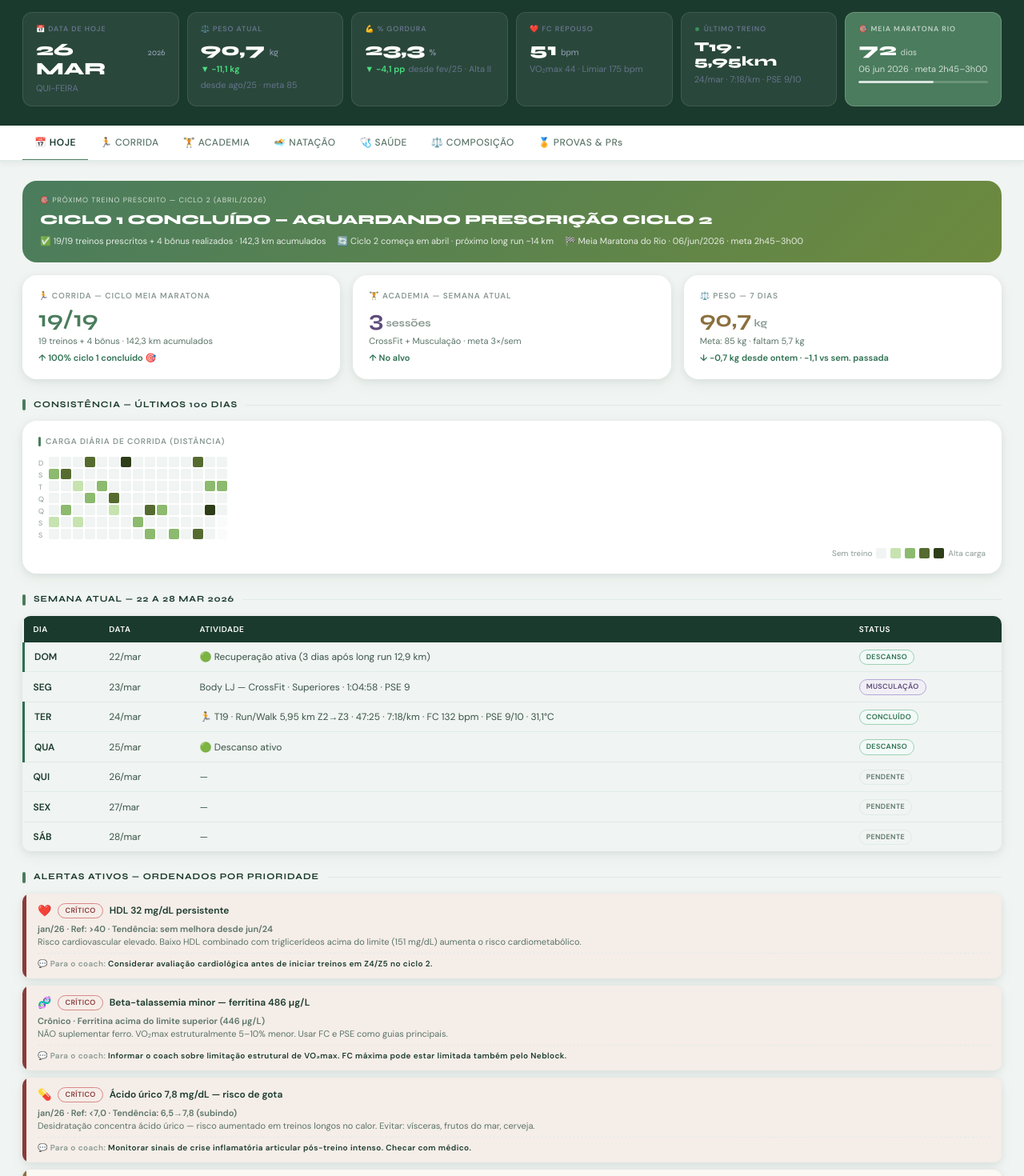
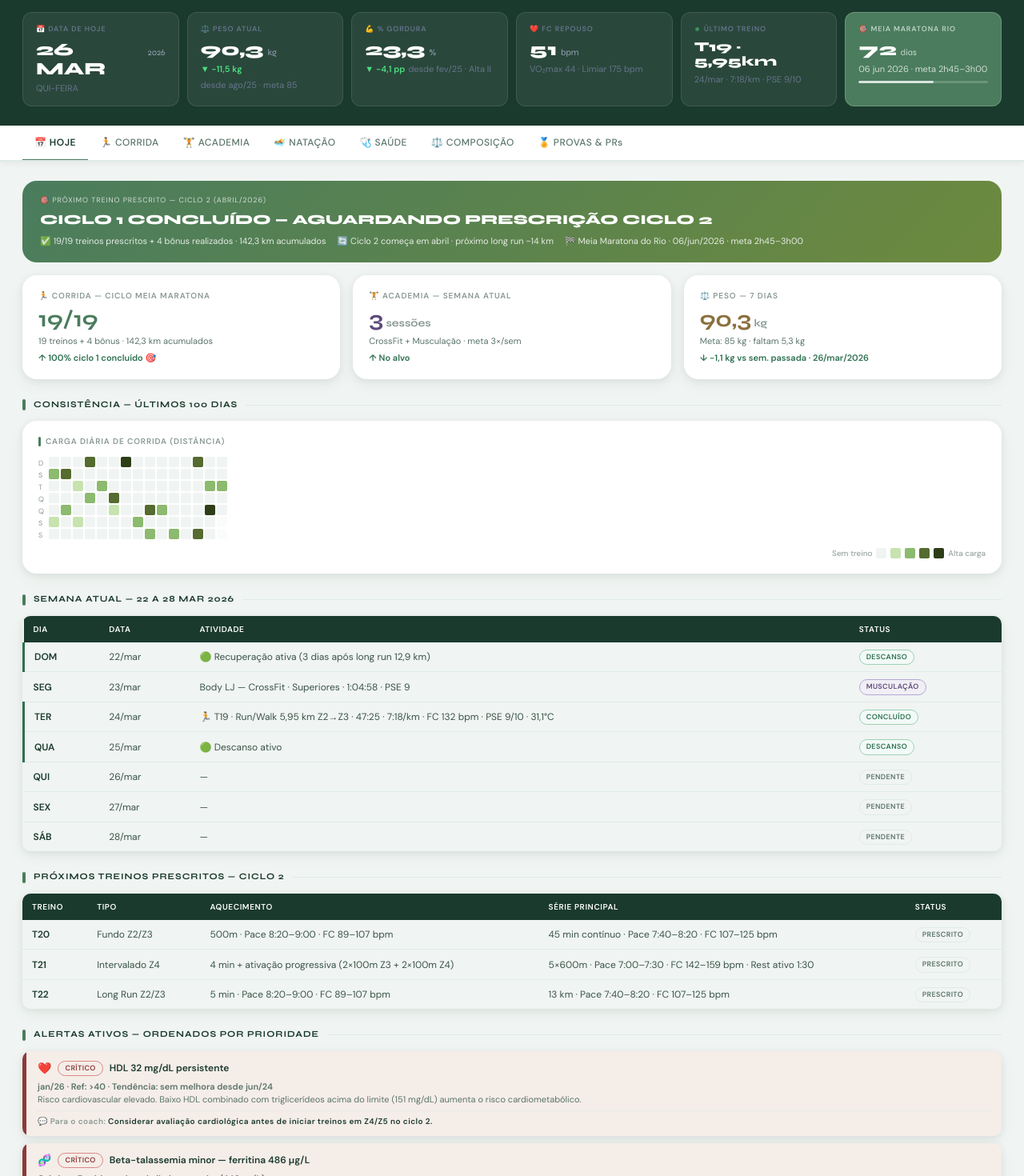
Before and after one commit to joaomarcos1710/dashboard-saude, a plain HTML site: page joao_marcos_dashboard_v8.html in a window 1280 px wide. Shown: the part 77-1547 px from the top of the page at 80% size. Drawn offline with nearby package versions, Linux system fonts and the light colour scheme.

Commit message:
data(26mar): peso 90.3kg + treinos T20/T21/T22 ciclo 2
- Peso atualizado: 90.7 → 90.3 kg (26/mar/2026)
- Delta acumulado: −11,5 kg desde ago/25
- Progresso perda de peso: 66% → 69% (11,5/16,8 kg)
- Gráfico histórico mar/26 atualizado
- Seção "Próximos Treinos Ciclo 2" adicionada (T20, T21, T22)

Co-Authored-By: Claude Sonnet 4.6 <noreply@anthropic.com>

```diff
--- a/joao_marcos_dashboard_v8.html
+++ b/joao_marcos_dashboard_v8.html
@@ -289,8 +289,8 @@ details[open] summary::before{transform:rotate(90deg)}
     </div>
     <div class="hero-card">
       <div class="hg-label">⚖️ PESO ATUAL</div>
-      <div class="hg-value">90,7<span class="hg-unit">kg</span></div>
-      <div class="hg-sub"><span class="hg-delta-ok">▼ −11,1 kg</span> desde ago/25 · meta 85</div>
+      <div class="hg-value">90,3<span class="hg-unit">kg</span></div>
+      <div class="hg-sub"><span class="hg-delta-ok">▼ −11,5 kg</span> desde ago/25 · meta 85</div>
     </div>
     <div class="hero-card">
       <div class="hg-label">💪 % GORDURA</div>
@@ -355,9 +355,9 @@ details[open] summary::before{transform:rotate(90deg)}
     </div>
     <div class="card">
       <div class="card-label">⚖️ Peso — 7 dias</div>
-      <div class="card-value warn-c">90,7<span style="font-size:13px;color:var(--text-l)"> kg</span></div>
-      <div class="card-sub">Meta: 85 kg · faltam 5,7 kg</div>
-      <div class="card-delta trend-up">↓ −0,7 kg desde ontem · −1,1 vs sem. passada</div>
+      <div class="card-value warn-c">90,3<span style="font-size:13px;color:var(--text-l)"> kg</span></div>
+      <div class="card-sub">Meta: 85 kg · faltam 5,3 kg</div>
+      <div class="card-delta trend-up">↓ −1,1 kg vs sem. passada · 26/mar/2026</div>
     </div>
   </div>
 
@@ -392,6 +392,18 @@ details[open] summary::before{transform:rotate(90deg)}
     </table>
   </div>
 
+  <div class="section-title">PRÓXIMOS TREINOS PRESCRITOS — CICLO 2</div>
+  <div class="tbl-wrap">
+    <table>
+      <thead><tr><th>TREINO</th><th>TIPO</th><th>AQUECIMENTO</th><th>SÉRIE PRINCIPAL</th><th>STATUS</th></tr></thead>
+      <tbody>
+        <tr><td class="td-h">T20</td><td>Fundo Z2/Z3</td><td>500m · Pace 8:20–9:00 · FC 89–107 bpm</td><td>45 min contínuo · Pace 7:40–8:20 · FC 107–125 bpm</td><td><span class="badge b-gray">PRESCRITO</span></td></tr>
+        <tr><td class="td-h">T21</td><td>Intervalado Z4</td><td>4 min + ativação progressiva (2×100m Z3 + 2×100m Z4)</td><td>5×600m · Pace 7:00–7:30 · FC 142–159 bpm · Rest ativo 1:30</td><td><span class="badge b-gray">PRESCRITO</span></td></tr>
+        <tr><td class="td-h">T22</td><td>Long Run Z2/Z3</td><td>5 min · Pace 8:20–9:00 · FC 89–107 bpm</td><td>13 km · Pace 7:40–8:20 · FC 107–125 bpm</td><td><span class="badge b-gray">PRESCRITO</span></td></tr>
+      </tbody>
+    </table>
+  </div>
+
   <div class="section-title">ALERTAS ATIVOS — ORDENADOS POR PRIORIDADE</div>
   <div id="alertasContainer"></div>
 
@@ -412,7 +424,7 @@ details[open] summary::before{transform:rotate(90deg)}
       <div class="card-label">Progressão atual</div>
       <div style="margin-top:10px">
         <div class="prog-row"><div class="prog-label"><span>Long run (12,9/21,1 km)</span><span>61%</span></div><div class="prog-track"><div class="prog-fill pf-warn" style="width:61%"></div></div></div>
-        <div class="prog-row"><div class="prog-label"><span>Perda de peso (11,1/16,8 kg)</span><span>66%</span></div><div class="prog-track"><div class="prog-fill pf-warn" style="width:66%"></div></div></div>
+        <div class="prog-row"><div class="prog-label"><span>Perda de peso (11,5/16,8 kg)</span><span>69%</span></div><div class="prog-track"><div class="prog-fill pf-warn" style="width:69%"></div></div></div>
         <div class="prog-row"><div class="prog-label"><span>Ciclo 1 (19/19 concluídos)</span><span>100% ✅</span></div><div class="prog-track"><div class="prog-fill pf-ok" style="width:100%"></div></div></div>
         <div class="prog-row"><div class="prog-label"><span>Cadência (134/165 ppm)</span><span>81%</span></div><div class="prog-track"><div class="prog-fill pf-warn" style="width:81%"></div></div></div>
         <div class="prog-row"><div class="prog-label"><span>Período até a prova</span><span id="pctProva">—</span></div><div class="prog-track"><div class="prog-fill pf-crit" id="barProva" style="width:0%"></div></div></div>
@@ -1057,7 +1069,7 @@ new Chart(document.getElementById('chartTiros'),{type:'bar',data:{labels:tiros.m
 
 new Chart(document.getElementById('chartCorrelacao'),{type:'scatter',data:{datasets:[{label:'Dados reais',data:[{x:6,y:140,id:'T7'},{x:8,y:133,id:'T4'},{x:7,y:129,id:'T12'}],backgroundColor:OLIVE+'cc',pointRadius:8,pointHoverRadius:10}]},options:{responsive:true,maintainAspectRatio:false,plugins:{legend:{labels:{font:{size:10}}},tooltip:{callbacks:{label:ctx=>`${ctx.raw.id||''}: PSE academia D-1: ${ctx.raw.x||'?'} · FC corrida: ${ctx.raw.y} bpm`}}},scales:{x:{min:0,max:10,title:{display:true,text:'PSE academia dia anterior'}},y:{min:100,max:175,title:{display:true,text:'FC média corrida (bpm)'}}}}});
 
-new Chart(document.getElementById('chartPeso'),{type:'line',data:{labels:['ago/25','set/25','out/25','nov/25','dez/25','jan/26','fev/26','mar/26'],datasets:[{label:'Peso',data:[101.8,103.5,102.5,100.1,98.2,96.6,94.2,90.7],borderColor:NAVY,backgroundColor:NAVY+'11',fill:true,tension:0.3,pointRadius:5},{label:'Meta 85kg',data:[85,85,85,85,85,85,85,85],borderColor:OK,borderDash:[5,3],pointRadius:0}]},options:{responsive:true,maintainAspectRatio:false,plugins:{legend:{labels:{font:{size:10}}}},scales:{y:{min:80,max:110,ticks:{callback:v=>v+'kg'}}}}});
+new Chart(document.getElementById('chartPeso'),{type:'line',data:{labels:['ago/25','set/25','out/25','nov/25','dez/25','jan/26','fev/26','mar/26'],datasets:[{label:'Peso',data:[101.8,103.5,102.5,100.1,98.2,96.6,94.2,90.3],borderColor:NAVY,backgroundColor:NAVY+'11',fill:true,tension:0.3,pointRadius:5},{label:'Meta 85kg',data:[85,85,85,85,85,85,85,85],borderColor:OK,borderDash:[5,3],pointRadius:0}]},options:{responsive:true,maintainAspectRatio:false,plugins:{legend:{labels:{font:{size:10}}}},scales:{y:{min:80,max:110,ticks:{callback:v=>v+'kg'}}}}});
 
 new Chart(document.getElementById('chartInBody'),{type:'line',data:{labels:['out/23','jan/24','abr/24','out/24','fev/26'],datasets:[{label:'Peso (kg)',data:[105.1,101.7,102.1,99.7,90.9],borderColor:NAVY,tension:0.3,pointRadius:5,yAxisID:'y'},{label:'Músculo (kg)',data:[40.7,40.3,41.5,41.3,39.5],borderColor:OLIVE,tension:0.3,pointRadius:5,yAxisID:'y'},{label:'% Gordura',data:[32.2,30.8,29.1,27.8,24.2],borderColor:WARN,borderDash:[4,2],tension:0.3,pointRadius:5,yAxisID:'y2'}]},options:{responsive:true,maintainAspectRatio:false,plugins:{legend:{labels:{font:{size:10}}}},scales:{y:{min:35,max:110,position:'left',ticks:{callback:v=>v+'kg'}},y2:{min:20,max:40,position:'right',grid:{drawOnChartArea:false},ticks:{callback:v=>v+'%'}}}}});
 
```
